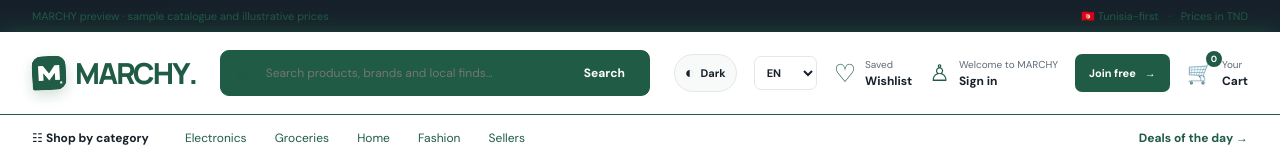
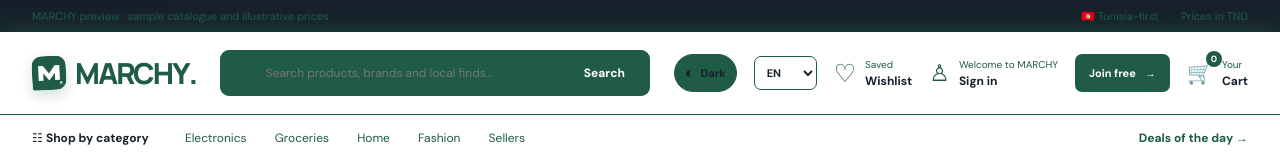
Before and after one commit to medkhalilghdamsi-dev/MARCHY, a React (Vite) app: page / in a window 1280 px wide. Shown: the top 160 px of the page. Built offline with nearby package versions, Linux system fonts and the light colour scheme.

Commit message:
Remove remaining legacy color CSS

```diff
--- a/src/styles/theme.css
+++ b/src/styles/theme.css
@@ -4,39 +4,39 @@
   color-scheme: light;
   --ink:#17212b;
   --forest:#1f5b45;
-  --muted:#5f6b76;
-  --line:#e3e8e5;
-  --page:#f5f7f6;
+  --muted:var(--board-primary);
+  --line:var(--board-primary);
+  --page:var(--board-primary);
   --surface:#ffffff;
-  --surface-soft:#f8faf9;
+  --surface-soft:var(--board-primary);
   --surface-raised:#ffffff;
   --text-on-accent:#ffffff;
-  --focus-ring:#83b7a0;
+  --focus-ring:var(--board-primary);
 }
 :root[data-theme="dark"] {
   color-scheme: dark;
-  --ink:#edf3ef;
-  --forest:#83b99d;
-  --muted:#a8b6ae;
-  --line:#34443c;
-  --page:#111915;
-  --surface:#19231e;
-  --surface-soft:#202d26;
-  --surface-raised:#243229;
-  --text-on-accent:#102017;
-  --focus-ring:#a6d9bc;
-  --orange:#83b99d;
-  --orange-dark:#a6d9bc;
-  --green:#83b99d;
-  --marchy-orange:#83b99d;
-  --marchy-orange-deep:#a6d9bc;
-  --marchy-ink:#edf3ef;
-  --marchy-muted:#a8b6ae;
-  --marchy-line:#34443c;
-  --marchy-surface:#19231e;
-  --marchy-canvas:#111915;
-  --shadow-card:0 8px 28px rgba(0,0,0,.20);
-  --shadow-raised:0 18px 48px rgba(0,0,0,.32);
+  --ink:var(--board-primary);
+  --forest:var(--board-primary);
+  --muted:var(--board-primary);
+  --line:var(--board-primary);
+  --page:var(--board-primary);
+  --surface:var(--board-primary);
+  --surface-soft:var(--board-primary);
+  --surface-raised:var(--board-primary);
+  --text-on-accent:var(--board-primary);
+  --focus-ring:var(--board-primary);
+  --orange:var(--board-primary);
+  --orange-dark:var(--board-primary);
+  --green:var(--board-primary);
+  --marchy-orange:var(--board-primary);
+  --marchy-orange-deep:var(--board-primary);
+  --marchy-ink:var(--board-primary);
+  --marchy-muted:var(--board-primary);
+  --marchy-line:var(--board-primary);
+  --marchy-surface:var(--board-primary);
+  --marchy-canvas:var(--board-primary);
+  --shadow-card:0 8px 28px var(--board-primary);
+  --shadow-raised:0 18px 48px var(--board-primary);
 }
 html[data-theme="dark"],
 html[data-theme="dark"] body,
@@ -73,7 +73,7 @@ html[data-theme="dark"] .quick-view-dialog {
 }
 html[data-theme="dark"] .market-hero {
   color:var(--ink);
-  background:linear-gradient(125deg,#1b2921 0%,#202f26 62%,#293a30 100%);
+  background:linear-gradient(125deg,var(--board-primary) 0%,var(--board-primary) 62%,var(--board-primary) 100%);
   border-color:var(--line);
 }
 html[data-theme="dark"] .market-hero-copy h1,
@@ -110,7 +110,7 @@ html[data-theme="dark"] .quick-view-content {
 }
 html[data-theme="dark"] input::placeholder,
 html[data-theme="dark"] textarea::placeholder {
-  color:#91a198;
+  color:var(--board-primary);
 }
 html[data-theme="dark"] .searchbar button,
 html[data-theme="dark"] .primary-btn,
@@ -118,8 +118,8 @@ html[data-theme="dark"] .add-btn,
 html[data-theme="dark"] .filter-apply,
 html[data-theme="dark"] .header-join-link {
   color:var(--text-on-accent);
-  background:#83b99d;
-  border-color:#83b99d;
+  background:var(--board-primary);
+  border-color:var(--board-primary);
 }
 html[data-theme="dark"] .outline-btn,
 html[data-theme="dark"] .ops-reset,
@@ -134,13 +134,13 @@ html[data-theme="dark"] .product-photo,
 html[data-theme="dark"] .product-image-stage,
 html[data-theme="dark"] .quick-view-image,
 html[data-theme="dark"] .suggestion-thumb {
-  background:#26352c;
+  background:var(--board-primary);
 }
 html[data-theme="dark"] .compare-tray,
 html[data-theme="dark"] .buyer-tracking-cancelled {
   color:var(--ink);
-  background:#26372d;
-  border-color:#496452;
+  background:var(--board-primary);
+  border-color:var(--board-primary);
 }
 html[data-theme="dark"] .ops-table th,
 html[data-theme="dark"] .ops-table td,
@@ -150,19 +150,19 @@ html[data-theme="dark"] .compare-table td {
 }
 html[data-theme="dark"] .ops-table tbody tr:nth-child(even),
 html[data-theme="dark"] .compare-table tbody tr:nth-child(even) {
-  background:#202d26;
+  background:var(--board-primary);
 }
 html[data-theme="dark"] .footer {
-  background:#0c120e;
+  background:var(--board-primary);
 }
 html[data-theme="dark"] .wish-btn {
-  color:#f2f6f3;
-  background:#27362d;
+  color:var(--board-primary);
+  background:var(--board-primary);
 }
 html[data-theme="dark"] .theme-toggle {
-  color:#f0d38a;
-  background:#27362d;
-  border-color:#42554a;
+  color:var(--board-primary);
+  background:var(--board-primary);
+  border-color:var(--board-primary);
 }
 .theme-toggle {
   display:inline-flex;
@@ -246,7 +246,7 @@ html[data-theme="dark"] .auth-demo-note {
 }
 html[data-theme="dark"] .product-image-stage img,
 html[data-theme="dark"] .product-gallery-thumbnails img {
-  background:#26352c;
+  background:var(--board-primary);
 }
 html[data-theme="dark"] .product-gallery-thumbnails button {
   background:var(--surface-soft);
@@ -254,5 +254,5 @@ html[data-theme="dark"] .product-gallery-thumbnails button {
 }
 html[data-theme="dark"] .seller-launch-art,
 html[data-theme="dark"] .auth-brand-panel {
-  background:#1b2b21;
+  background:var(--board-primary);
 }
```
